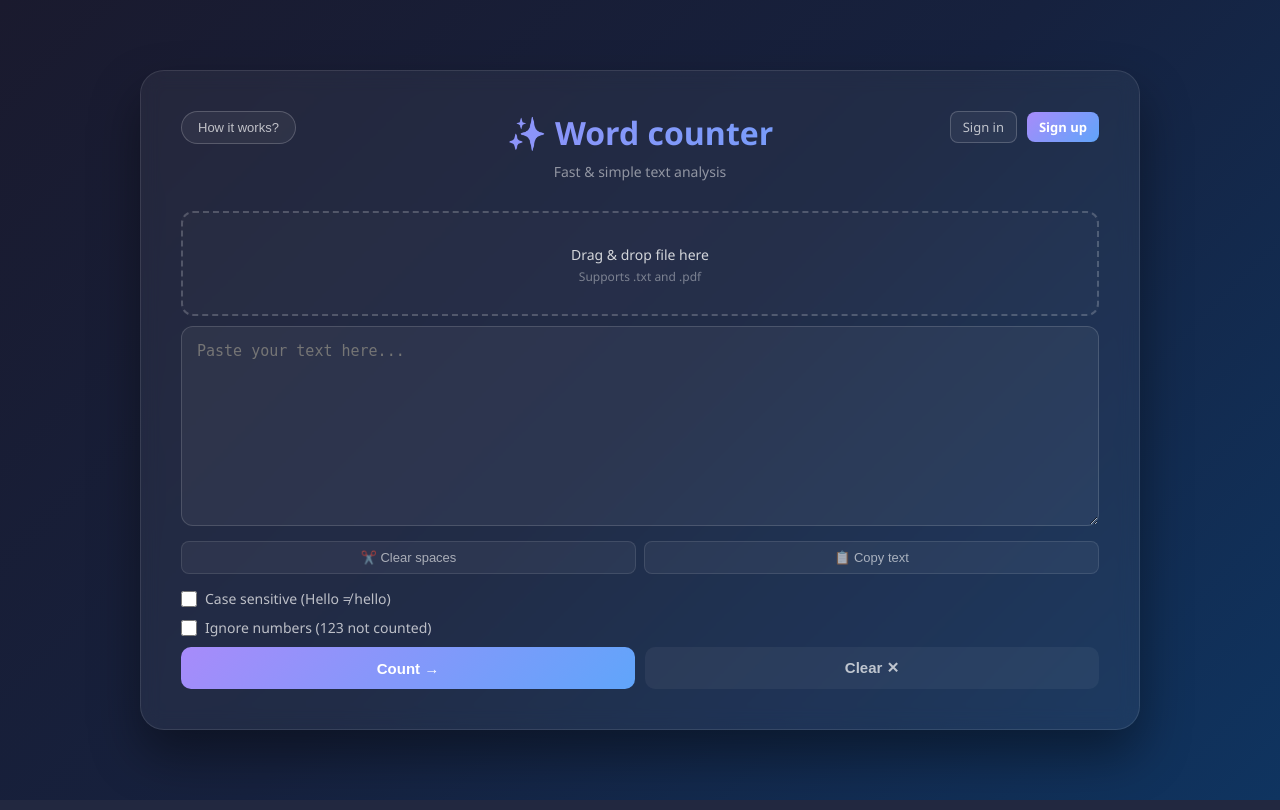
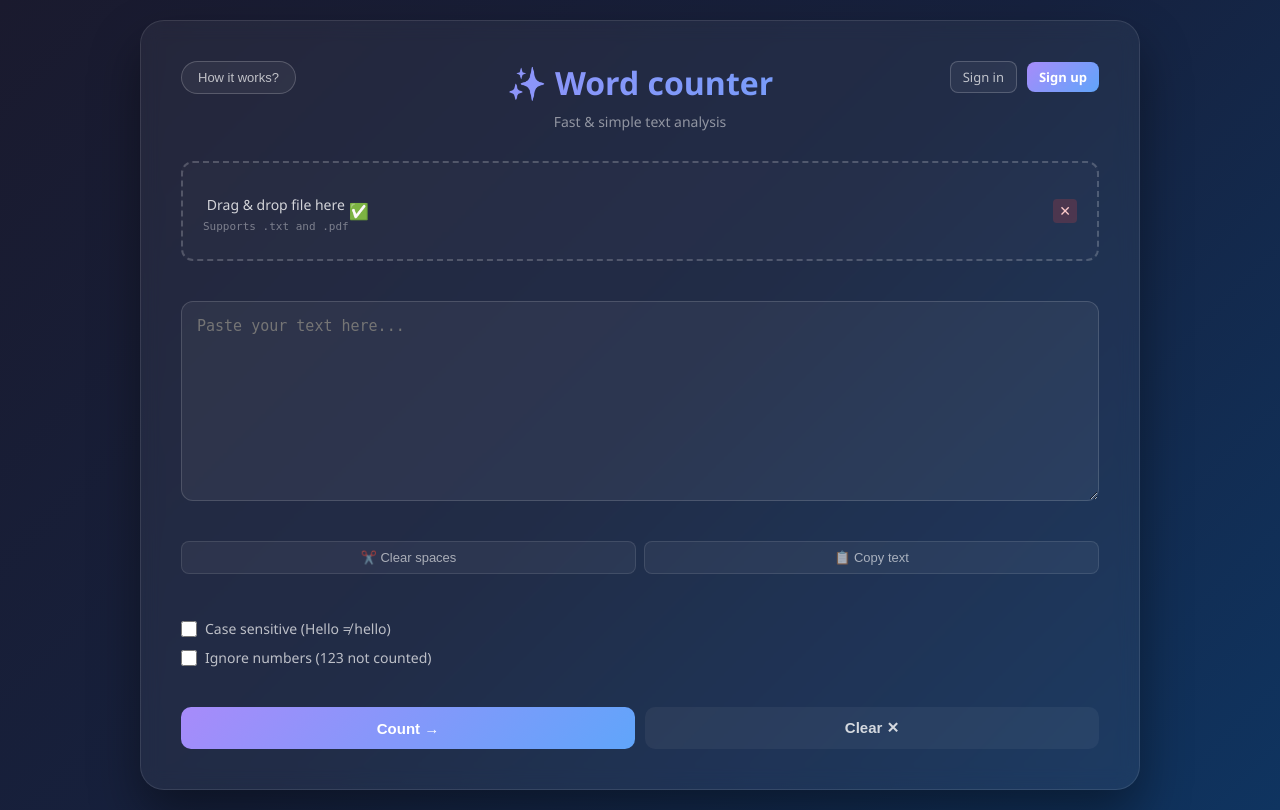
Before and after one commit to aylihC/word_counter, a Django app: page / in a window 1280 px wide. Run offline with Django 5.2, Linux system fonts and the light colour scheme.

Commit message:
features

```diff
--- a/main/static/css/style.css
+++ b/main/static/css/style.css
@@ -247,15 +247,44 @@ textarea:focus {
     box-shadow: 0 10px 20px rgba(167, 139, 250, 0.3);
 }
 
+/* === КНОПКА CLEAR (Второстепенная, но стильная) === */
 .btn-clear {
+    flex: 1;
+    /* Прозрачный фон с тонкой границей */
     background: rgba(255, 255, 255, 0.05);
-    border: 1px solid rgba(255, 255, 255, 0.15);
-    color: rgba(255, 255, 255, 0.7);
+    border: 1px solid rgba(255, 255, 255, 0.2);
+    color: rgba(255, 255, 255, 0.8);
+    font-weight: 600;
+    transition: all 0.3s ease; /* Плавный переход */
 }
 
+/* 🔥 ЭФФЕКТ ПРИ НАВЕДЕНИИ (КАК У COUNT) */
 .btn-clear:hover {
-    background: rgba(255, 255, 255, 0.1);
-    color: white;
+    background: rgba(255, 255, 255, 0.15); /* Фон становится ярче */
+    border-color: rgba(255, 255, 255, 0.5); /* Граница светлеет */
+    color: #fff;
+    box-shadow: 0 0 15px rgba(255, 255, 255, 0.1); /* Мягкое свечение */
+    transform: translateY(-2px); /* Легкий подъем вверх */
+    cursor: pointer;
+}
+
+/* Эффект нажатия */
+.btn-clear:active {
+    transform: translateY(0);
+    background: rgba(255, 255, 255, 0.2);
+}
+
+/* Для светлой темы (чтобы кнопка была видна) */
+body.light-mode .btn-clear {
+    background: rgba(0, 0, 0, 0.05);
+    border-color: rgba(0, 0, 0, 0.2);
+    color: #334155;
+}
+
+body.light-mode .btn-clear:hover {
+    background: rgba(0, 0, 0, 0.1);
+    border-color: rgba(0, 0, 0, 0.4);
+    box-shadow: 0 0 15px rgba(0, 0, 0, 0.1);
 }
 
 /* === КАРТОЧКИ РЕЗУЛЬТАТОВ === */
@@ -573,6 +602,10 @@ textarea:focus {
     transition: all 0.3s ease;
     background: rgba(255, 255, 255, 0.02);
     position: relative;
+    min-height: 100px;
+    display: flex;
+    align-items: center;
+    justify-content: center;
 }
 
 /* Состояние при наведении файла */
@@ -584,13 +617,15 @@ textarea:focus {
 }
 
 .drop-zone-content {
-    pointer-events: none; /* Чтобы клики проходили сквозь текст на input */
+    pointer-events: none;
+    display: flex;
+    flex-direction: column;
+    align-items: center;
+    gap: 6px;
 }
 
 .drop-icon {
     font-size: 28px;
-    display: block;
-    margin-bottom: 8px;
     opacity: 0.8;
 }
 
@@ -598,22 +633,62 @@ textarea:focus {
     font-size: 14px;
     font-weight: 500;
     color: rgba(255, 255, 255, 0.8);
-    display: block;
 }
 
 .drop-subtitle {
-    font-size: 12px;
+    font-size: 11px;
     color: rgba(255, 255, 255, 0.4);
-    display: block;
-    margin-top: 4px;
+    font-family: 'JetBrains Mono', monospace;
 }
 
+/* Выбранный файл */
 .file-selected {
-    margin-top: 12px;
+    display: flex;
+    align-items: center;
+    gap: 8px;
+    background: rgba(167, 139, 250, 0.15);
+    padding: 8px 12px;
+    border-radius: 8px;
+    border: 1px solid rgba(167, 139, 250, 0.3);
+    width: 100%;
+    max-width: 400px;
+    margin: 0 auto;
+}
+
+.file-icon {
+    font-size: 16px;
+}
+
+.file-name {
+    flex: 1;
     font-size: 13px;
     color: #a78bfa;
     font-weight: 500;
     word-break: break-all;
+    text-align: left;
+}
+
+/* Кнопка удаления файла */
+.file-remove-btn {
+    background: rgba(239, 68, 68, 0.2);
+    border: none;
+    color: #fecaca;
+    width: 24px;
+    height: 24px;
+    border-radius: 4px;
+    cursor: pointer;
+    display: flex;
+    align-items: center;
+    justify-content: center;
+    font-size: 14px;
+    transition: all 0.2s;
+    flex-shrink: 0;
+}
+
+.file-remove-btn:hover {
+    background: rgba(239, 68, 68, 0.4);
+    color: #fff;
+    transform: scale(1.1);
 }
 
 /* Светлая тема */
@@ -628,7 +703,19 @@ body.light-mode .drop-zone.drag-over {
 }
 body.light-mode .drop-title { color: #334155; }
 body.light-mode .drop-subtitle { color: #64748b; }
-body.light-mode .file-selected { color: #4f46e5; }
+body.light-mode .file-selected {
+    background: rgba(79, 70, 229, 0.1);
+    border-color: rgba(79, 70, 229, 0.3);
+}
+body.light-mode .file-name { color: #4f46e5; }
+body.light-mode .file-remove-btn {
+    background: rgba(220, 38, 38, 0.2);
+    color: #dc2626;
+}
+body.light-mode .file-remove-btn:hover {
+    background: rgba(220, 38, 38, 0.4);
+    color: #b91c1c;
+}
 
 
 
--- a/main/templates/counter.html
+++ b/main/templates/counter.html
@@ -71,7 +71,12 @@
                 <span class="drop-subtitle">Supports .txt and .pdf</span>
             </div>
 
-            <div id="file_name" class="file-selected"></div>
+            <!-- Кнопка удаления файла (появляется когда файл выбран) -->
+            <div id="file_name" class="file-selected" style="display: none;"></div>
+                <span class="file-icon">✅</span>
+                <span class="file-name"></span>
+                <button type="button" class="file-remove-btn" id="file-remove-btn" title="Remove file">✕</button>
+            </div>
         </div>
 
 
@@ -288,11 +293,19 @@ function copyText() {
 const dropZone = document.getElementById('drop-zone');
 const fileInput = document.getElementById('text_file');
 const fileNameDisplay = document.getElementById('file_name');
+const fileNameText = fileNameDisplay.querySelector('.file-name');
+const fileRemoveBtn = document.getElementById('file-remove-btn');
+const dropZoneContent = dropZone.querySelector('.drop-zone-content');
 
 // 1. Клик по зоне открывает выбор файла
-dropZone.addEventListener('click', () => fileInput.click());
+dropZone.addEventListener('click', (e) => {
+    // Не открываем выбор файла, если кликнули на кнопку удаления
+    if (e.target !== fileRemoveBtn && !fileRemoveBtn.contains(e.target)) {
+        fileInput.click();
+    }
+});
 
-// 2. Предотвращаем стандартное поведение браузера (открытие файла в новой вкладке)
+// 2. Предотвращаем стандартное поведение браузера
 ['dragenter', 'dragover', 'dragleave', 'drop'].forEach(eventName => {
     dropZone.addEventListener(eventName, (e) => {
         e.preventDefault();
@@ -315,22 +328,42 @@ dropZone.addEventListener('drop', (e) => {
     const files = dt.files;
 
     if (files.length > 0) {
-        fileInput.files = files; // Привязываем файл к скрытому инпуту
-        updateFileName(files[0]);
-        fileInput.dispatchEvent(new Event('change')); // Триггерим событие для других скриптов
+        // Проверка расширения
+        const fileName = files[0].name.toLowerCase();
+        if (fileName.endsWith('.txt') || fileName.endsWith('.pdf')) {
+            fileInput.files = files;
+            showFileName(files[0]);
+        } else {
+            alert('Please upload .txt or .pdf files only');
+        }
     }
 }, false);
 
 // 5. Обработка выбора через обычный клик
 fileInput.addEventListener('change', function() {
     if (this.files.length > 0) {
-        updateFileName(this.files[0]);
+        showFileName(this.files[0]);
     }
 });
 
-// Функция обновления имени файла
-function updateFileName(file) {
-    fileNameDisplay.textContent = `✅ ${file.name}`;
+// 6. 🔥 КНОПКА УДАЛЕНИЯ ФАЙЛА
+fileRemoveBtn.addEventListener('click', (e) => {
+    e.stopPropagation(); // Чтобы не открывался выбор файла
+    removeFile();
+});
+
+// Функция отображения имени файла
+function showFileName(file) {
+    fileNameText.textContent = file.name;
+    fileNameDisplay.style.display = 'flex';
+    dropZoneContent.style.display = 'none'; // Скрываем текст "Drag & drop"
+}
+
+// Функция удаления файла
+function removeFile() {
+    fileInput.value = ''; // Очищаем input
+    fileNameDisplay.style.display = 'none';
+    dropZoneContent.style.display = 'flex'; // Показываем текст "Drag & drop"
 }
 
 
```
